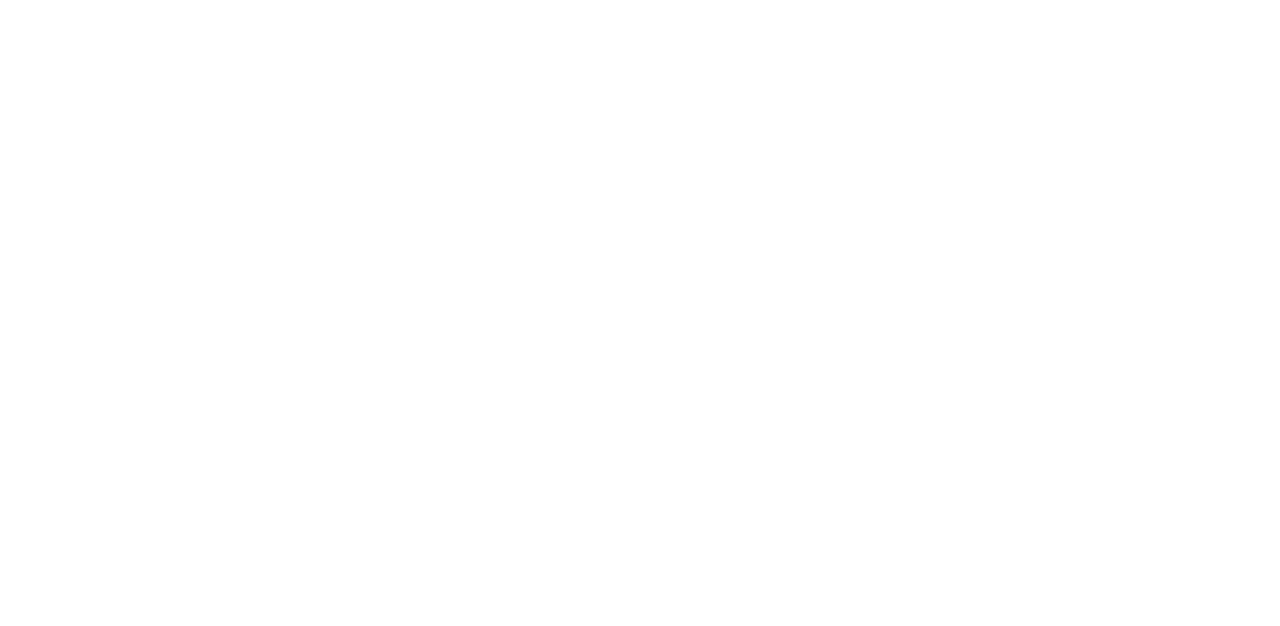
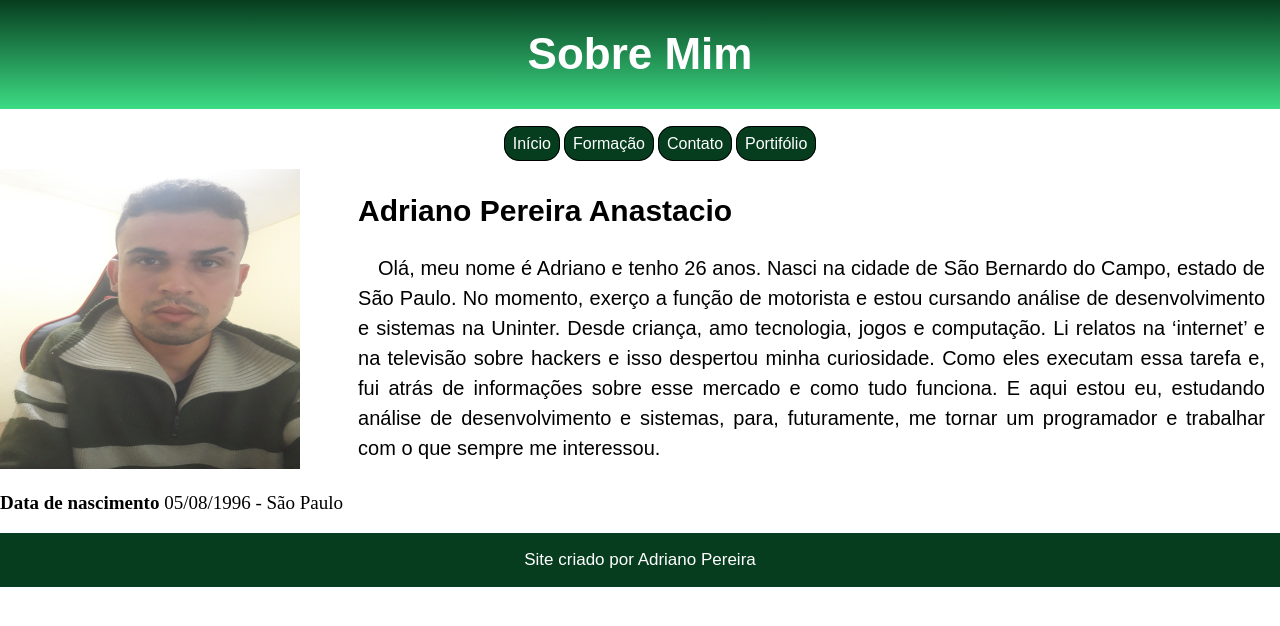
Before and after one commit to devadrianopereira/trabalho-programa-web, a plain HTML site: page sobre mim/index.html in a window 1280 px wide. Drawn offline with Linux system fonts and the light colour scheme.

Commit message:
atualizar

```diff
--- a/sobre mim/index.html
+++ b/sobre mim/index.html
@@ -4,12 +4,195 @@
     <meta charset="UTF-8">
     <meta name="viewport" content="width=device-width, initial-scale=1.0">
     <title>Sobre Mim</title>
+
+    <style>
+
+:root {
+            --fonte-padrão: Arial, Helvetica, sans-serif;
+            --cor1:#3ddc84;
+            --cor2:#063d1e;
+
+        }
+
+
+body {
+    margin: 0;
+}
+
+
+
+        .container {
+            display: grid;
+        }
+
+
+        header {
+
+            color: white;
+            font-family: var(--fonte-padrão);
+            text-align: center;
+            grid-column-start: 1;
+            grid-column-end: 12;
+            background-image: linear-gradient(to top , var(--cor1), var(--cor2) );
+            font-size: 22px;
+
+
+        }
+
+        .menu {
+            margin-top: 10px;
+            grid-column-start: 6;
+            grid-column-end: 12;
+            justify-content:center;
+            gap: 20px;
+        }
+
+        .info {
+            font-size: 19px;
+        }
+
+        .imagem_adriano {
+
+            grid-column-start: 1;
+            grid-column-end: 3;
+        }
+
+        .historia {
+            font-family: var(--fonte-padrão);
+            grid-column-start: 4;
+            grid-column-end: 12;
+            padding-left: 15px;
+            padding-right: 15px;
+            text-align: justify;
+            font-size: 20px;
+
+        }
+
+        .historia p {
+
+            text-indent: 20px;
+            line-height: 30px;
+        }
+
+        footer {
+
+
+            grid-column-start: 1;
+            grid-column-end: 12;
+            background-color: #063d1e;
+            color: white;
+            text-align: center;
+            font-size: 17px;
+            font-family: var(--fonte-padrão);
+        }
+
+
+
+        ul {
+            list-style-type: none;
+
+        }
+
+        a,a:link {
+            background-color: #063d1e;
+            text-decoration: none;
+            padding: 8px;
+            border: solid black 1px;
+            border-radius: 15px;
+            color: white;
+        }
+
+        li {
+            display: inline;
+            font-family: var(--fonte-padrão);
+
+        }
+
+        a:hover {
+            background-color: var(--cor1);
+            color: white;
+
+        }
+
+        @media only screen and (max-width: 767px)  {
+            .foto {grid-column-start: 1;
+            grid-column-end: 1;}
+
+            .imagem_adriano {
+                grid-column-start: 1;
+                grid-column-end: 1;
+            }
+            .historia {
+                grid-column-start: 1;
+                grid-column-end: 1;
+            }
+
+            a,a:link {
+
+            background-color: #063d1e;
+            text-decoration: none;
+            padding: 2px;
+            border: solid black 1px;
+            border-radius: 15px;
+            color: white;
+        }
+
+        li {
+            display: inline;
+            font-family: var(--fonte-padrão);
+            font-size: 15px;
+
+        }
+    }
+
+    </style>
 </head>
 <body>
 
-    <header>
+    <header class="container">
+        <h1>Sobre Mim</h1>
+    </header>
 
-    </header>
+    <nav class="container menu">
+        <ul>
+            <li><a href="../index.html" target="_self">Início</a></li>
+            <li><a href="#">Formação</a></li>
+            <li><a href="#">Contato</a></li>
+            <li><a href="#">Portifólio</a></li>
+        </ul>
+    </nav>
+
+    <div class="container foto">
+            <aside class="imagem_adriano">
+
+                <img src="../imagens/imagem-p.jpg">
+
+
+                <div class="info">
+
+                    <p><Strong>Data de nascimento</Strong>
+                    05/08/1996 - São Paulo
+                    </p>
+
+
+
+                </div>
+
+            </aside>
+
+            <section class="historia">
+
+                <h2>Adriano Pereira Anastacio</h2>
+
+                <p>Olá, meu nome é Adriano e tenho 26 anos. Nasci na cidade de São Bernardo do Campo, estado de São Paulo. No momento, exerço a função de motorista e estou cursando análise de desenvolvimento e sistemas na Uninter. Desde criança, amo tecnologia, jogos e computação. Li relatos na ‘internet’ e na televisão sobre hackers e isso despertou minha curiosidade. Como eles executam essa tarefa e, fui atrás de informações sobre esse mercado e como tudo funciona. E aqui estou eu, estudando análise de desenvolvimento e sistemas, para, futuramente, me tornar um programador e trabalhar com o que sempre me interessou.</p>
+
+            </section>
+
+    </div>
+
+    <footer class="container">
+        <p>Site criado por Adriano Pereira</p>
+    </footer>
 
 </body>
 </html>
```
Also changed, not shown: index.html (+1 -1 lines), imagens/20220520_195352.jpg, imagens/imagem-g.jpg (added), imagens/imagem-m.jpg (added), imagens/imagem-p.jpg (added).
